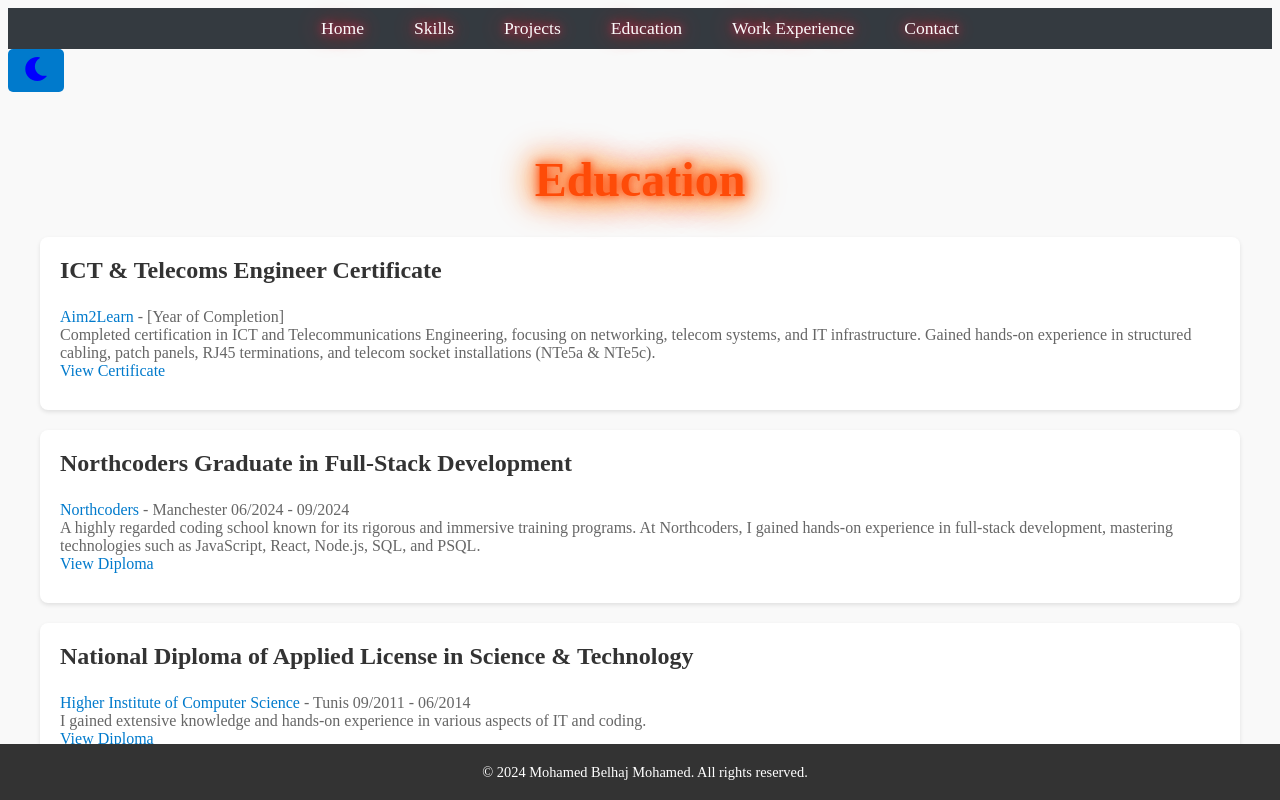
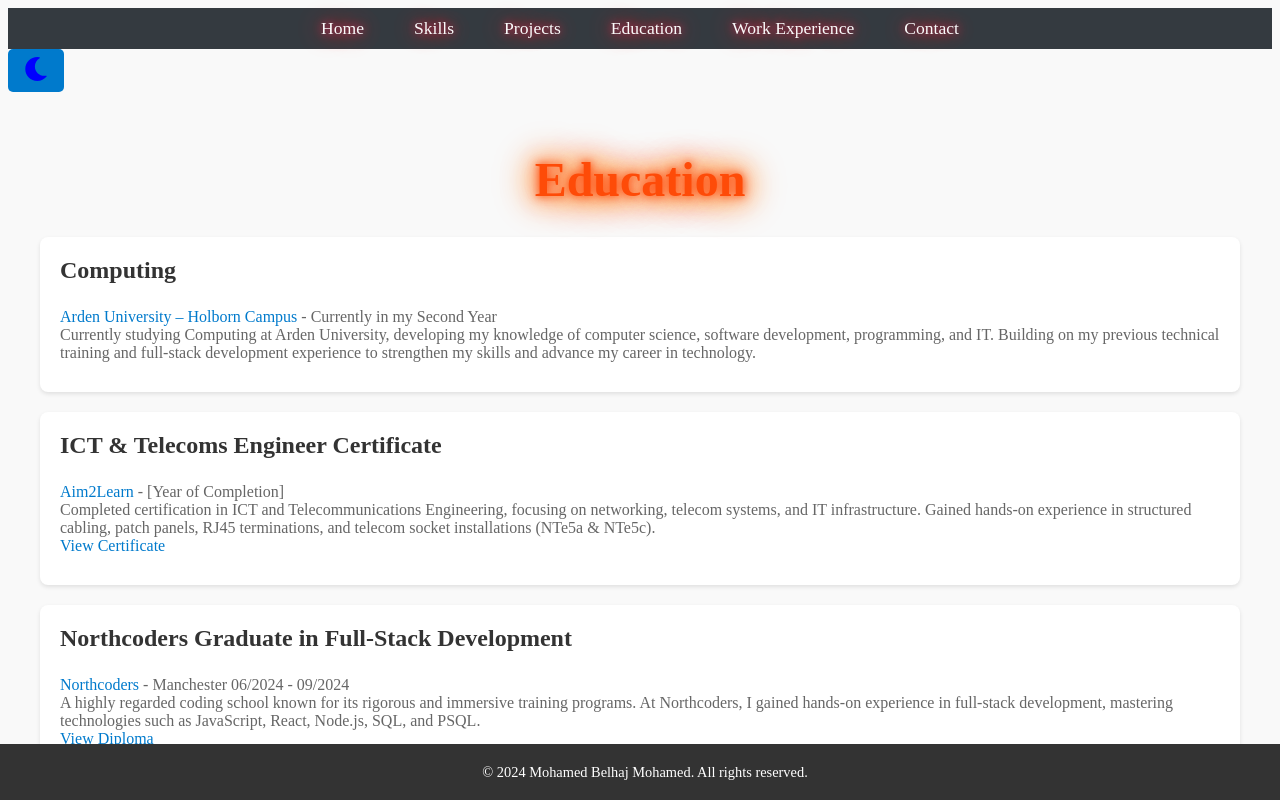
Before and after one commit to MoBel92/Bel-Mo-Portfolio, a React (Vite) app in the folder Portfolio/: page /education in a window 1280 px wide. Shown: the top 800 px of the page. Built offline with nearby package versions, Linux system fonts and the light colour scheme.

Commit message:
Add Arden University to education section

```diff
--- a/Portfolio/src/Components/Education.jsx
+++ b/Portfolio/src/Components/Education.jsx
@@ -6,6 +6,28 @@ const Education = () => {
     <section id="education" className="education">
       <h2 className="education-title">Education</h2>
       <div className="education-cards">
+        {/* Current University Studies */}
+        <div className="education-card">
+          <h3>Computing</h3>
+          <p>
+            <a
+              href="https://arden.ac.uk/"
+              target="_blank"
+              rel="noopener noreferrer"
+              className="institution-link"
+            >
+              Arden University – Holborn Campus
+            </a>{" "}
+            - Currently in my Second Year
+            <br />
+            Currently studying Computing at Arden University, developing my
+            knowledge of computer science, software development, programming,
+            and IT. Building on my previous technical training and full-stack
+            development experience to strengthen my skills and advance my career
+            in technology.
+          </p>
+        </div>
+
         <div className="education-card">
           <h3>ICT & Telecoms Engineer Certificate</h3>
           <p>
@@ -34,6 +56,7 @@ const Education = () => {
             </a>
           </p>
         </div>
+
         <div className="education-card">
           <h3>Northcoders Graduate in Full-Stack Development</h3>
           <p>
@@ -62,6 +85,7 @@ const Education = () => {
             </a>
           </p>
         </div>
+
         <div className="education-card">
           <h3>National Diploma of Applied License in Science & Technology</h3>
           <p>
@@ -88,6 +112,7 @@ const Education = () => {
             </a>
           </p>
         </div>
+
         <div className="education-card">
           <h3>Bachelor of Science in Computer Science</h3>
           <p>
```
